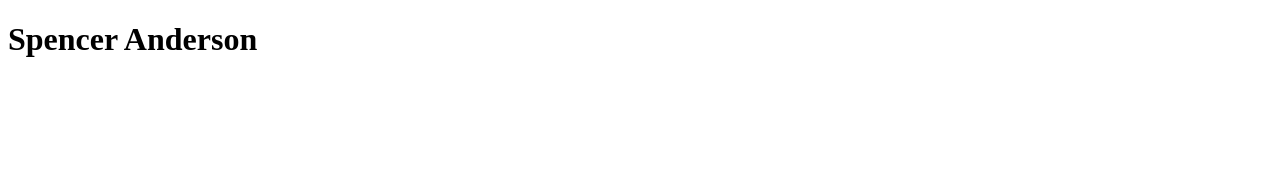
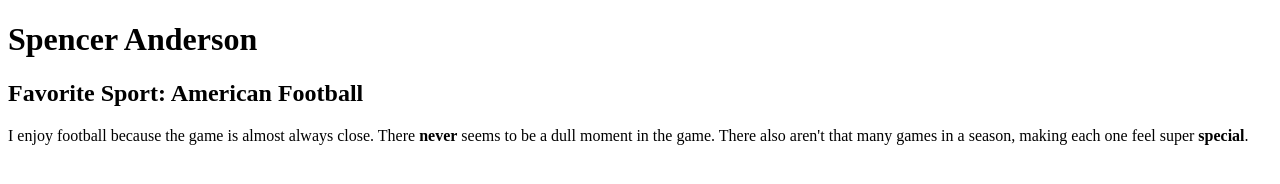
Before and after one commit to 44-563-Web-Apps-S23/44563-webapps-assignment-3-spencera0024, a plain HTML site: page index.html in a window 1280 px wide. Drawn offline with Linux system fonts and the light colour scheme.

Commit message:
Added favorite sport header and a paragraph about why. Bolded a couple words

```diff
--- a/index.html
+++ b/index.html
@@ -6,5 +6,7 @@
 
     <body>
         <h1>Spencer Anderson</h1>
+        <h2>Favorite Sport: American Football</h2>
+        <p>I enjoy football because the game is almost always close. There <b>never</b> seems to be a dull moment in the game. There also aren't that many games in a season, making each one feel super <b>special</b>.</p>
     </body>
 </html>
```
